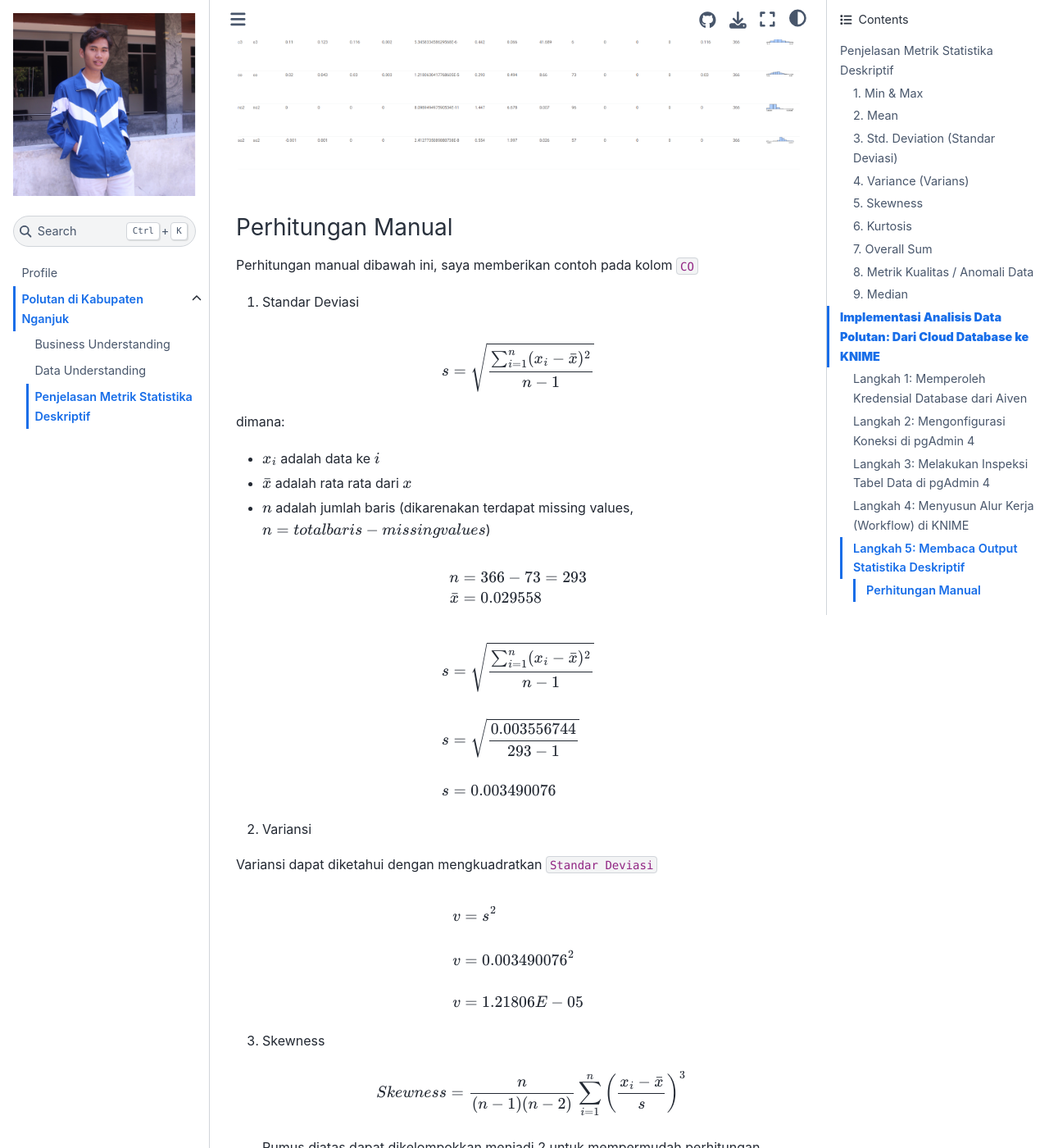
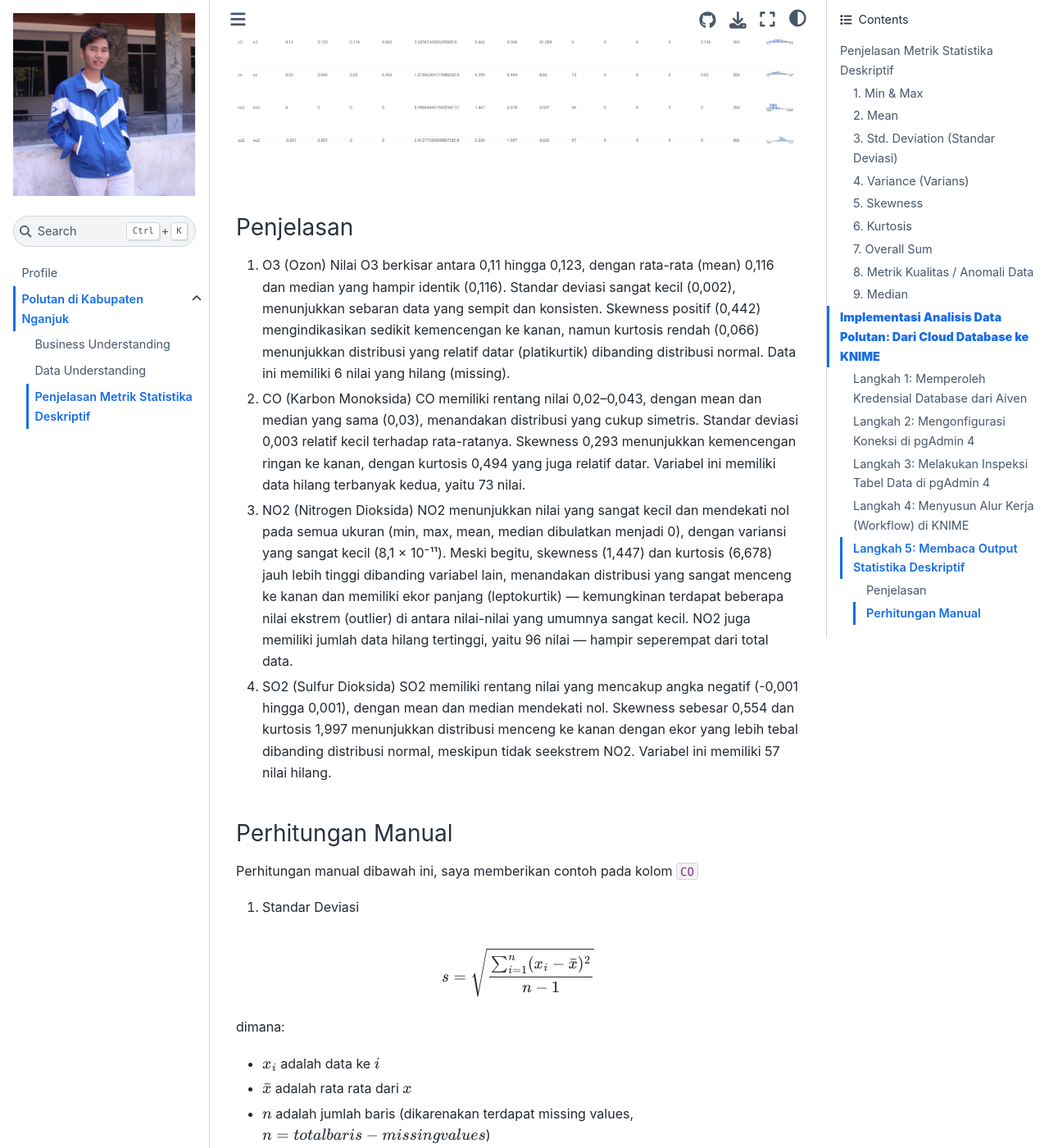
Before and after one commit to itsaalii/PSD, a Jupyter Book: the page built from views/polutan/deskriptif.md, in a window 1280 px wide and 1400 px high, scrolled down 8311 px. Shown: the whole window at 82% size. Built offline with Jupyter Book 1.0.4 settings and Sphinx 7.4.7 and the Sphinx Book theme 1.1.4, drawn with Linux system fonts in a browser that asks for light colours.

Commit message:
docs: add documentation for descriptive statistics metrics and data analysis workflow with KNIME

```diff
--- a/views/polutan/deskriptif.md
+++ b/views/polutan/deskriptif.md
@@ -151,6 +151,18 @@ Setelah data berhasil dimuat ke dalam KNIME, tahapan yang terakhir adalah menjal
 
 ![Tabel Hasil Output Node Statistics](../../img/polutan/statistic.png)
 
+### Penjelasan
+1. O3 (Ozon)
+Nilai O3 berkisar antara 0,11 hingga 0,123, dengan rata-rata (mean) 0,116 dan median yang hampir identik (0,116). Standar deviasi sangat kecil (0,002), menunjukkan sebaran data yang sempit dan konsisten. Skewness positif (0,442) mengindikasikan sedikit kemencengan ke kanan, namun kurtosis rendah (0,066) menunjukkan distribusi yang relatif datar (platikurtik) dibanding distribusi normal. Data ini memiliki 6 nilai yang hilang (missing).
+
+2. CO (Karbon Monoksida)
+CO memiliki rentang nilai 0,02–0,043, dengan mean dan median yang sama (0,03), menandakan distribusi yang cukup simetris. Standar deviasi 0,003 relatif kecil terhadap rata-ratanya. Skewness 0,293 menunjukkan kemencengan ringan ke kanan, dengan kurtosis 0,494 yang juga relatif datar. Variabel ini memiliki data hilang terbanyak kedua, yaitu 73 nilai.
+
+3. NO2 (Nitrogen Dioksida)
+NO2 menunjukkan nilai yang sangat kecil dan mendekati nol pada semua ukuran (min, max, mean, median dibulatkan menjadi 0), dengan variansi yang sangat kecil (8,1 × 10⁻¹¹). Meski begitu, skewness (1,447) dan kurtosis (6,678) jauh lebih tinggi dibanding variabel lain, menandakan distribusi yang sangat menceng ke kanan dan memiliki ekor panjang (leptokurtik) — kemungkinan terdapat beberapa nilai ekstrem (outlier) di antara nilai-nilai yang umumnya sangat kecil. NO2 juga memiliki jumlah data hilang tertinggi, yaitu 96 nilai — hampir seperempat dari total data.
+
+4. SO2 (Sulfur Dioksida)
+SO2 memiliki rentang nilai yang mencakup angka negatif (-0,001 hingga 0,001), dengan mean dan median mendekati nol. Skewness sebesar 0,554 dan kurtosis 1,997 menunjukkan distribusi menceng ke kanan dengan ekor yang lebih tebal dibanding distribusi normal, meskipun tidak seekstrem NO2. Variabel ini memiliki 57 nilai hilang.
 ### Perhitungan Manual
 
 Perhitungan manual dibawah ini, saya memberikan contoh pada kolom `CO`
```
